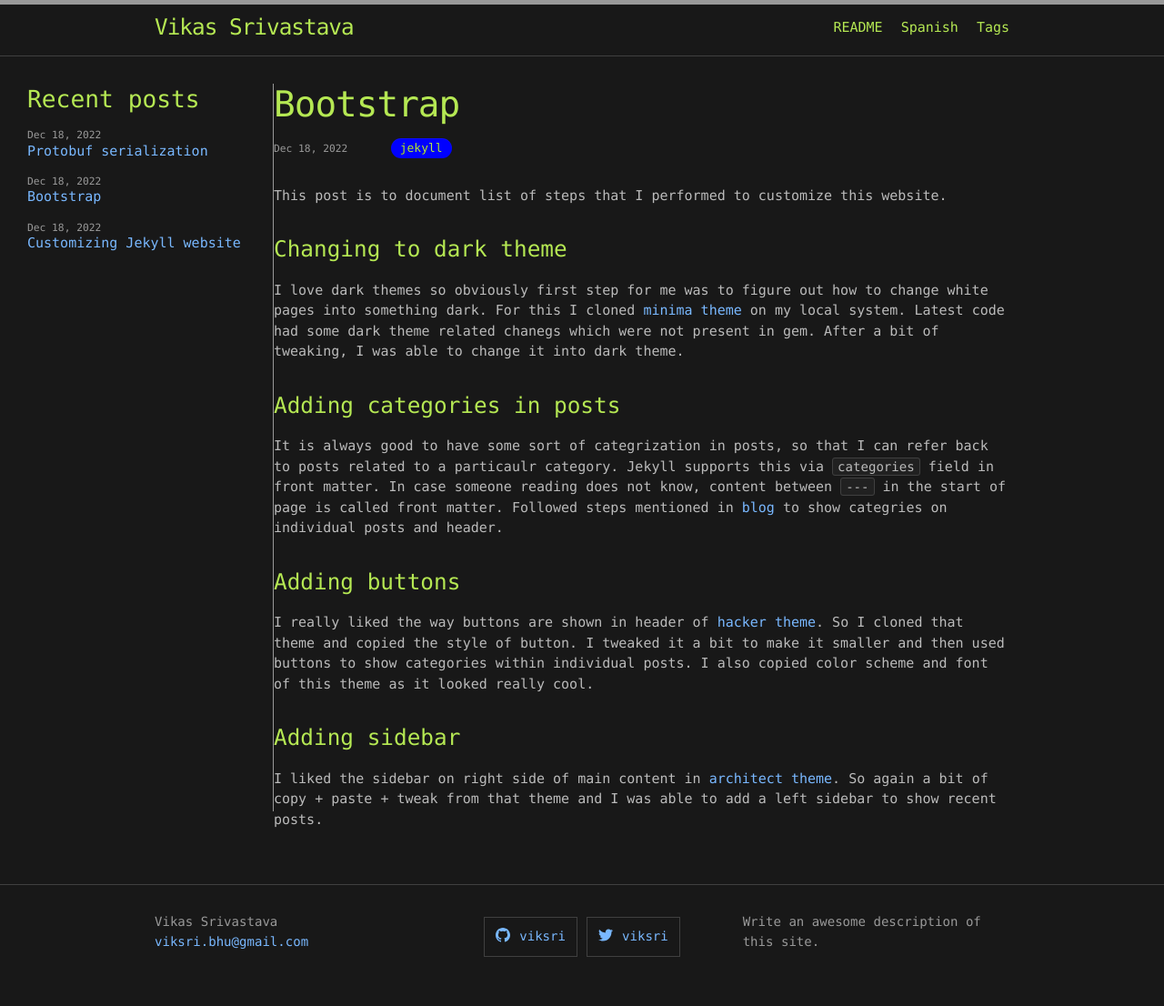
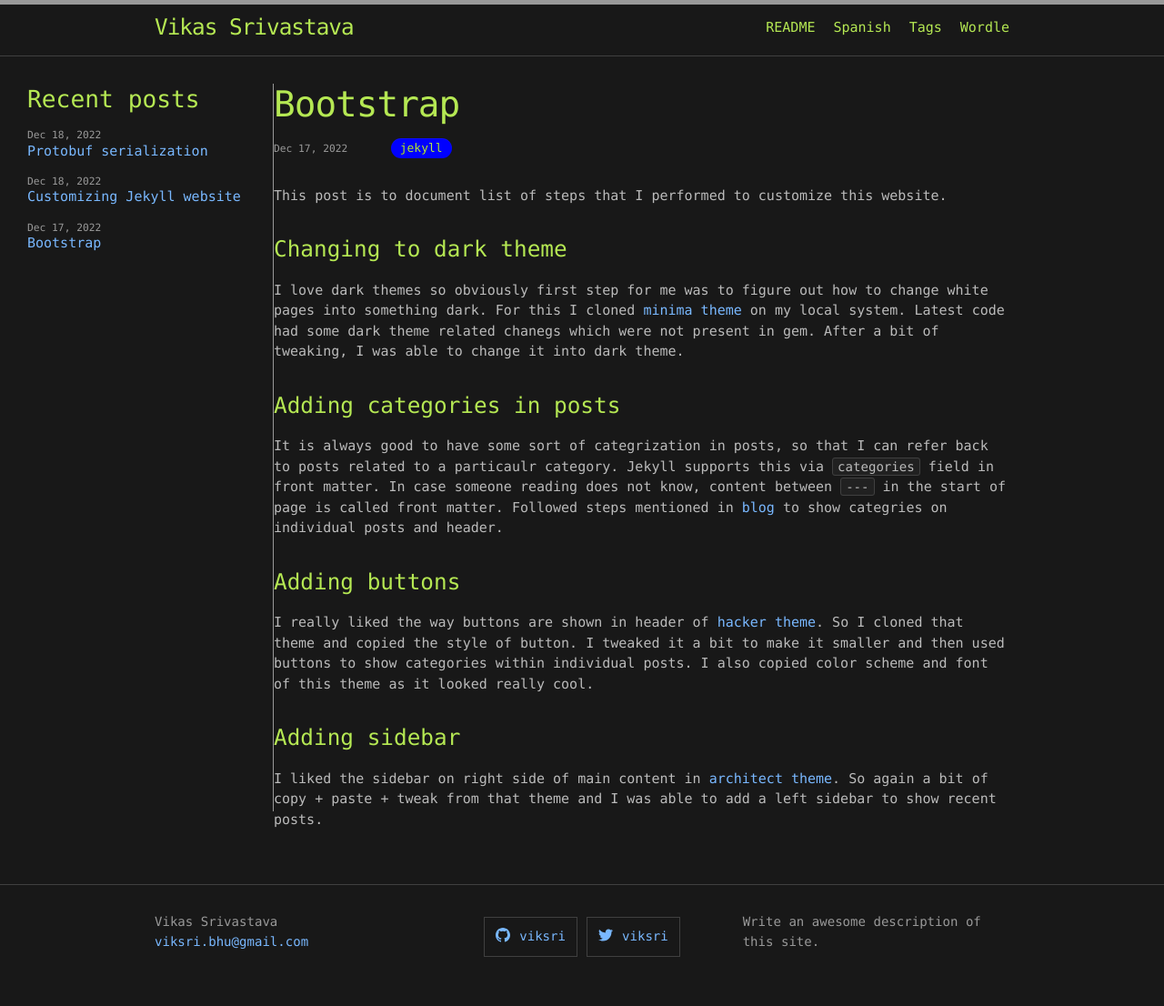
Before and after one commit to viksri/viksri.github.io, a Jekyll site: the page built from _posts/2022-12-17-start.md, in a window 1280 px wide. Shown: the whole page at 91% size. Built offline with Jekyll 4.4.1, drawn with Linux system fonts in a browser that asks for light colours.

Commit message:
V1.3.6: Add a page for Wordle

```diff
--- a/_config.yml
+++ b/_config.yml
@@ -28,7 +28,7 @@
  - README.md
  - Spanish.md
  - tags.md
-
+ - Wordle.md
 
 # Build settings
 markdown: kramdown
--- a/_posts/2022-12-17-start.md
+++ b/_posts/2022-12-17-start.md
@@ -1,7 +1,7 @@
 ---
 layout: post
 title:  "Bootstrap"
-date:   2022-12-18 15:52:05 +0530
+date:   2022-12-17 13:52:05 +0530
 categories: jekyll
 ---
 
```
Also changed, not shown: Wordle.md (added, +12 -0 lines).
